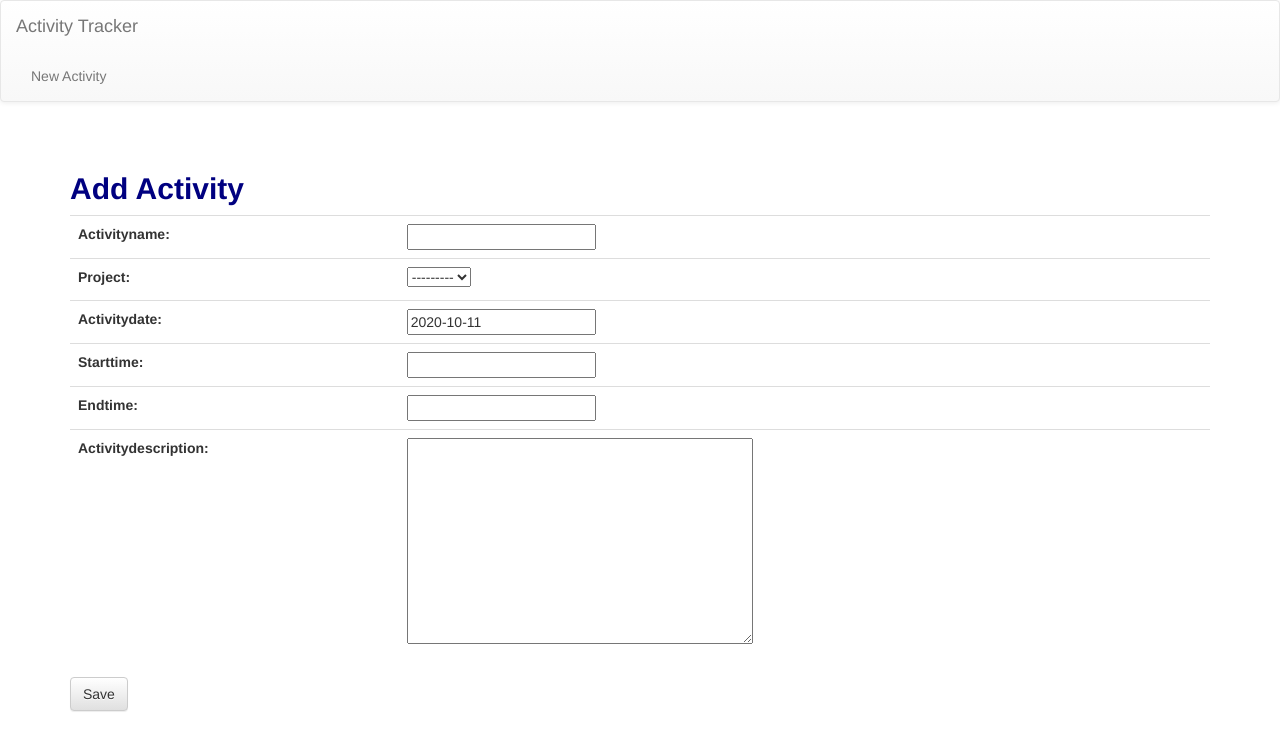
After one commit to spconger/ActivityTracker, a Django app: page /activityapp/addActivity/ in a window 1280 px wide. The commit adds this page. Shown: the top 751 px of the page. Run offline with Django 3.2, Linux system fonts and the light colour scheme; data that the repository does not hold is empty; some libraries are stand-ins or nearby versions.

Commit message:
Activity Form Commit

```diff
--- /dev/null
+++ b/activityapp/forms.py
@@ -0,0 +1,7 @@
+from django import forms
+from .models import Activity
+
+class ActivityForm(forms.ModelForm):
+    class Meta:
+        model=Activity
+        fields='__all__'
--- a/activityapp/models.py
+++ b/activityapp/models.py
@@ -37,7 +37,7 @@ class Project(models.Model):
     def __str__(self):
         return self.projectname
 
-    def timInDays(self):
+    def timeInDays(self):
         return (self.projectenddate-self.projectstartdate).days
 
     class Meta:
--- /dev/null
+++ b/activityapp/templates/activityapp/addactivity.html
@@ -0,0 +1,11 @@
+{% extends 'base.html' %}
+{% block content %}
+<h2>Add Activity</h2>
+<table class="table">
+    <form method="POST" class="post-form">{% csrf_token %}
+      {{ form.as_table }}
+
+</table>
+<button type="submit" class="save btn btn-default">Save</button>
+</form>
+{% endblock %}
--- a/activityapp/templates/base.html
+++ b/activityapp/templates/base.html
@@ -2,24 +2,29 @@
 <html>
     <head>
         <title>Activity Tracker</title>
+        {% load static %}
+
         <link rel="stylesheet" href="//maxcdn.bootstrapcdn.com/bootstrap/3.2.0/css/bootstrap.min.css">
         <link rel="stylesheet" href="//maxcdn.bootstrapcdn.com/bootstrap/3.2.0/css/bootstrap-theme.min.css">
         <link href='//fonts.googleapis.com/css?family=Lobster&subset=latin,latin-ext' rel='stylesheet' type='text/css'>
+        <link href="{% static  '/activityapp/activity.css' %}" rel="stylesheet" >
+
 
 
     </head>
     <body>
+        <!--
         <div class='jumbotron' style="background-color: Navy; color: white;">
             <h1>Activity Tracker</h1>
-        </div>
+        </div>-->
         <nav class="navbar navbar-default">
                 <div class="container-fluid">
                 <div class="navbar-header">
                 <a class="navbar-brand" href="{% url 'index' %}">Activity Tracker</a>
                 </div>
-                <ul class="nav navbar-nav">
-
-
+                <div class="collapse navbar-collapse" id="navbarSupportedContent"></div>
+                <ul class="nav navbar-nav ">
+                   <li><a href="{% url 'newactivity' %}">New Activity</a></li>
                 </ul>
                 </div>
                 </nav>
--- a/activityapp/urls.py
+++ b/activityapp/urls.py
@@ -1,7 +1,8 @@
 from django.urls import path
-from .views import index
+from .views import index, addActivity
 
 urlpatterns = [
     path('', index, name='index'),
+    path('addActivity/', addActivity, name='newactivity'),
 
 ]
--- a/activityapp/views.py
+++ b/activityapp/views.py
@@ -1,8 +1,23 @@
 from django.shortcuts import render
 from django.views.generic import ListView
 from .models import Goal
+from .forms import ActivityForm
 
 # Create your views here.
 def index(request):
     goal_list=Goal.objects.all()
     return render(request, 'activityapp/index.html', {'goal_list': goal_list})
+
+def addActivity(request):
+    form=ActivityForm
+
+    if request.method=='POST':
+        form=ActivityForm(request.POST)
+        if form.is_valid():
+
+            post=form.save(commit=True)
+            post.save()
+            form=ActivityForm()
+    else:
+        form=ActivityForm()
+    return render(request, 'activityapp/addactivity.html', {'form': form})
--- a/activitytracker/settings.py
+++ b/activitytracker/settings.py
@@ -124,5 +124,9 @@ USE_TZ = True
 # Static files (CSS, JavaScript, Images)
 # https://docs.djangoproject.com/en/3.1/howto/static-files/
 
-STATIC_ROOT=os.path.join(BASE_DIR, 'static')
+#STATIC_ROOT=os.path.join(BASE_DIR, 'static')
+STATICFILES_DIRS = [
+    os.path.join(BASE_DIR, "static"),
+]
+
 STATIC_URL = '/static/'
--- /dev/null
+++ b/activitytracker/static/activityapp/activity.css
@@ -0,0 +1,4 @@
+h2 {
+    color:navy;
+    font-weight: bold;
+}
```
Also changed, not shown: activityapp/templates/activityapp/index.html (+6 -2 lines), activityapp/tests.py (+5 -2 lines), activityapp/migrations/0001_initial.py (added), activityapp/migrations/0002_auto_20200921_1718.py (added), 1 other file.
